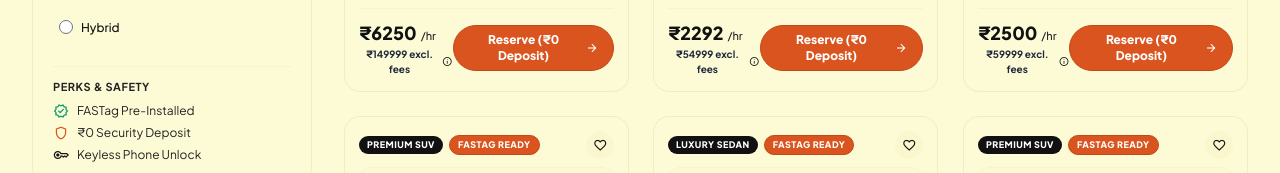
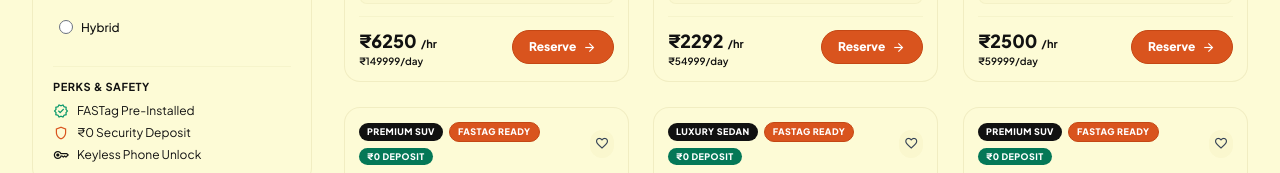
Before and after one commit to PranayaKD/Rentora, a Django app: page /cars/ in a window 1280 px wide. Shown: the part 988-1161 px from the top of the page. Run offline with Django 5.2, Linux system fonts and the light colour scheme; data comes from the database, SQL or seed files in the repository; data that the repository does not hold is empty; some libraries are stand-ins or nearby versions.

Commit message:
fix(ui): enforce ink black hero typography, reposition card fare info icon, declutter price CTA, eliminate banner-card collision, and fix wishlist toggle

```diff
--- a/static/css/rentora.css
+++ b/static/css/rentora.css
@@ -64,27 +64,35 @@ button:focus-visible {
 
 /* Crisp Ink Black Typography (#111111) */
 .text-on-surface-variant {
-  color: #222222 !important;
+  color: #111111 !important;
 }
 p.text-on-surface-variant,
 span.text-on-surface-variant,
 div.text-on-surface-variant {
-  color: #222222 !important;
+  color: #111111 !important;
 }
 
-/* Universal Burnt Orange Buttons (#D9541E) with White Text */
+/* Universal Burnt Orange Buttons (#D9541E) with Guaranteed White Text */
 .bg-secondary-container,
 button.bg-secondary-container,
-a.bg-secondary-container {
+a.bg-secondary-container,
+.bg-burnt-orange,
+.bg-\[\#D9541E\] {
   background-color: #D9541E !important;
   color: #ffffff !important;
 }
 .bg-secondary-container:hover,
 button.bg-secondary-container:hover,
-a.bg-secondary-container:hover {
+a.bg-secondary-container:hover,
+.bg-burnt-orange:hover,
+.bg-\[\#D9541E\]:hover {
   background-color: #C44714 !important;
 }
-.bg-secondary-container * {
+.bg-secondary-container *,
+button.bg-secondary-container *,
+a.bg-secondary-container *,
+.bg-burnt-orange *,
+.bg-\[\#D9541E\] * {
   color: #ffffff !important;
 }
 
--- a/static/js/rentora.js
+++ b/static/js/rentora.js
@@ -289,8 +289,23 @@ function dismissToast(element) {
 
 // Global utility for AJAX Wishlist toggle
 window.toggleWishlist = function(carId, btnElement) {
-    // Requires a globally defined CSRF token or fetched from cookie
-    const csrftoken = getCookie('csrftoken');
+    if (window.event) {
+        window.event.preventDefault();
+        window.event.stopPropagation();
+    }
+
+    // If not authenticated, immediately prompt login via Mobile Auth Modal
+    if (!window.rentoraIsAuthenticated) {
+        if (typeof openMobileAuthModal === 'function') {
+            openMobileAuthModal('login', carId);
+        } else {
+            window.location.href = `/accounts/login/?next=${encodeURIComponent(window.location.pathname)}`;
+        }
+        return;
+    }
+
+    const csrftoken = getCookie('csrftoken') || '';
+    const icon = btnElement ? btnElement.querySelector('.material-symbols-outlined') : null;
 
     fetch(`/api/wishlist/toggle/${carId}/`, {
         method: 'POST',
@@ -299,20 +314,30 @@ window.toggleWishlist = function(carId, btnElement) {
             'Content-Type': 'application/json'
         }
     })
-    .then(res => res.json())
+    .then(res => {
+        if (res.status === 401 || res.status === 403 || res.redirected) {
+            if (typeof openMobileAuthModal === 'function') {
+                openMobileAuthModal('login', carId);
+            }
+            return null;
+        }
+        return res.json();
+    })
     .then(data => {
-        const icon = btnElement.querySelector('.material-symbols-outlined');
-        if (data.wishlisted) {
+        if (!data || !icon) return;
+        if (data.wishlisted || data.status === 'added') {
             icon.style.fontVariationSettings = "'FILL' 1";
-            icon.classList.add('text-red-500');
-            icon.classList.remove('text-slate-300', 'hover:text-red-500');
+            icon.classList.add('text-red-500', 'fill');
+            icon.classList.remove('text-slate-700');
         } else {
             icon.style.fontVariationSettings = "'FILL' 0";
-            icon.classList.remove('text-red-500');
-            icon.classList.add('text-slate-300', 'hover:text-red-500');
+            icon.classList.remove('text-red-500', 'fill');
+            icon.classList.add('text-slate-700');
         }
     })
-    .catch(err => console.error("Wishlist error:", err));
+    .catch(err => {
+        console.error("Wishlist error:", err);
+    });
 };
 
 function getCookie(name) {
--- a/templates/cars.html
+++ b/templates/cars.html
@@ -363,29 +363,10 @@
   }
 
   function toggleWishlist(carId, btn) {
-    if (!window.rentoraIsAuthenticated) {
-      openMobileAuthModal('login', carId);
+    if (window.toggleWishlist) {
+      window.toggleWishlist(carId, btn);
       return;
     }
-    fetch(`/api/wishlist/toggle/${carId}/`, {
-      method: 'POST',
-      headers: {
-        'X-CSRFToken': getCookie('csrftoken') || '',
-        'Content-Type': 'application/json'
-      }
-    })
-    .then(r => r.json())
-    .then(data => {
-      const icon = btn.querySelector('.material-symbols-outlined');
-      if (data.status === 'added') {
-        icon.classList.add('text-red-500', 'fill');
-        icon.style.fontVariationSettings = "'FILL' 1";
-      } else {
-        icon.classList.remove('text-red-500', 'fill');
-        icon.style.fontVariationSettings = "'FILL' 0";
-      }
-    })
-    .catch(err => console.error("Wishlist toggle error:", err));
   }
 
   function getCookie(name) {
--- a/templates/components/car_card.html
+++ b/templates/components/car_card.html
@@ -22,14 +22,21 @@
                 <span class="px-2 py-0.5 rounded-full text-[9px] font-extrabold uppercase tracking-wider bg-primary text-white">
                     {{ car.category }}
                 </span>
-                <span class="px-2 py-0.5 rounded-full text-[9px] font-bold uppercase tracking-wider bg-[#D9541E] text-white border border-[#C44714] shadow-2xs font-extrabold">
+                <span class="px-2 py-0.5 rounded-full text-[9px] font-extrabold uppercase tracking-wider bg-[#D9541E] text-white border border-[#C44714] shadow-2xs">
                     FASTAG READY
+                </span>
+                <span class="px-2 py-0.5 rounded-full text-[9px] font-extrabold uppercase tracking-wider bg-emerald-700 text-white shadow-2xs">
+                    ₹0 DEPOSIT
                 </span>
             </div>
 
             <!-- Wishlist Button -->
-            <button type="button" onclick="toggleWishlist('{{ car.id }}', this)" class="w-7 h-7 rounded-full bg-surface-container-low hover:bg-surface-container flex items-center justify-center text-on-surface shadow-xs active:scale-90 transition-transform" aria-label="Save to wishlist">
-                <span class="material-symbols-outlined text-[15px] {% if car.id in wishlisted_car_ids %}text-red-500 fill{% endif %}" style="{% if car.id in wishlisted_car_ids %}font-variation-settings: 'FILL' 1;{% endif %}">favorite</span>
+            <button type="button"
+                    onclick="event.preventDefault(); event.stopPropagation(); toggleWishlist('{{ car.id }}', this);"
+                    class="w-7 h-7 rounded-full bg-surface-container-low hover:bg-surface-container flex items-center justify-center text-on-surface shadow-xs active:scale-90 transition-transform cursor-pointer"
+                    aria-label="Save to wishlist">
+                <span class="material-symbols-outlined text-[15px] {% if car.id in wishlisted_car_ids %}text-red-500 fill{% else %}text-slate-700 hover:text-red-500{% endif %}"
+                      style="{% if car.id in wishlisted_car_ids %}font-variation-settings: 'FILL' 1;{% else %}font-variation-settings: 'FILL' 0;{% endif %}">favorite</span>
             </button>
         </div>
 
@@ -48,10 +55,13 @@
                 <span class="text-outline-variant font-normal">({{ car.rating_count|default:190 }}+)</span>
             </div>
 
-            <!-- Hub Overlay Badge -->
-            <div class="absolute top-2 right-2 bg-surface-container-lowest/90 backdrop-blur-sm px-1.5 py-0.5 rounded text-[9px] font-bold text-on-surface">
-                {{ current_city|default:"Bhubaneswar Hub" }}
-            </div>
+            <!-- Fare Info Button (Moved to top-right of image frame, replacing duplicate city text) -->
+            <button type="button"
+                    onclick="event.preventDefault(); event.stopPropagation(); triggerFareBreakupForCard(this);"
+                    class="absolute top-2 right-2 z-10 w-7 h-7 rounded-full bg-surface-container-lowest/95 hover:bg-[#D9541E] text-primary hover:text-white backdrop-blur-md flex items-center justify-center shadow-xs border border-outline-variant/40 transition-all cursor-pointer group/info"
+                    title="Click to view full fare breakup, taxes & free KM policy">
+                <span class="material-symbols-outlined text-[15px] group-hover/info:text-white">info</span>
+            </button>
         </a>
 
         <!-- Title & Subtitle -->
@@ -76,31 +86,26 @@
         </div>
     </div>
 
-    <!-- Price Footer & Action CTA with Dynamic Hourly / Daily & Fare Breakup -->
-    <div class="mt-3.5 pt-2.5 border-t border-outline-variant/30 flex items-center justify-between">
-        <div>
+    <!-- Price Footer & Action CTA (Spacious & Balanced) -->
+    <div class="mt-3 pt-2.5 border-t border-outline-variant/30 flex items-center justify-between gap-3">
+        <div class="min-w-0">
             <!-- Dynamic Hourly Rate -->
             <div class="flex items-baseline gap-1">
                 <span class="car-hourly-display text-base sm:text-lg font-black text-primary">₹{{ car.hourly_rate }}</span>
-                <span class="text-[11px] text-on-surface-variant font-medium">/hr</span>
+                <span class="text-[11px] text-primary font-bold">/hr</span>
             </div>
-
-            <!-- Clickable Total with info icon -> triggers Fare Breakup Modal -->
-            <button type="button"
-                    onclick="triggerFareBreakupForCard(this)"
-                    class="car-total-display flex items-center gap-0.5 text-[10px] text-slate-800 hover:text-primary font-bold transition-colors cursor-pointer"
-                    title="Click to view full fare breakup & taxes">
-                <span>₹{{ car.price_per_day|floatformat:0 }} excl. fees</span>
-                <span class="material-symbols-outlined text-[11px] text-primary">info</span>
-            </button>
+            <!-- Daily Rate Subtitle -->
+            <span class="text-[10px] text-primary font-semibold block leading-tight">
+                ₹{{ car.price_per_day|floatformat:0 }}/day
+            </span>
         </div>
 
         <!-- Reserve CTA Button -->
         <button type="button"
                 onclick="handleCarBookClick('{{ car.id }}')"
-                class="inline-flex items-center gap-1.5 bg-[#D9541E] hover:bg-[#C44714] text-white font-extrabold text-xs px-3.5 py-1.5 rounded-full shadow-xs hover:shadow active:scale-95 transition-all cursor-pointer border border-[#C44714]">
-            <span>Reserve (₹0 Deposit)</span>
-            <span class="material-symbols-outlined text-[14px] group-hover:translate-x-0.5 transition-transform">arrow_forward</span>
+                class="inline-flex items-center gap-1.5 bg-[#D9541E] hover:bg-[#C44714] text-white font-extrabold text-xs px-4 py-2 rounded-full shadow-xs hover:shadow active:scale-95 transition-all cursor-pointer border border-[#C44714] shrink-0">
+            <span>Reserve</span>
+            <span class="material-symbols-outlined text-[15px] group-hover:translate-x-0.5 transition-transform">arrow_forward</span>
         </button>
     </div>
 </article>
```
Also changed, not shown: templates/car-detail.html (+2 -21 lines), templates/index.html (+6 -6 lines).
